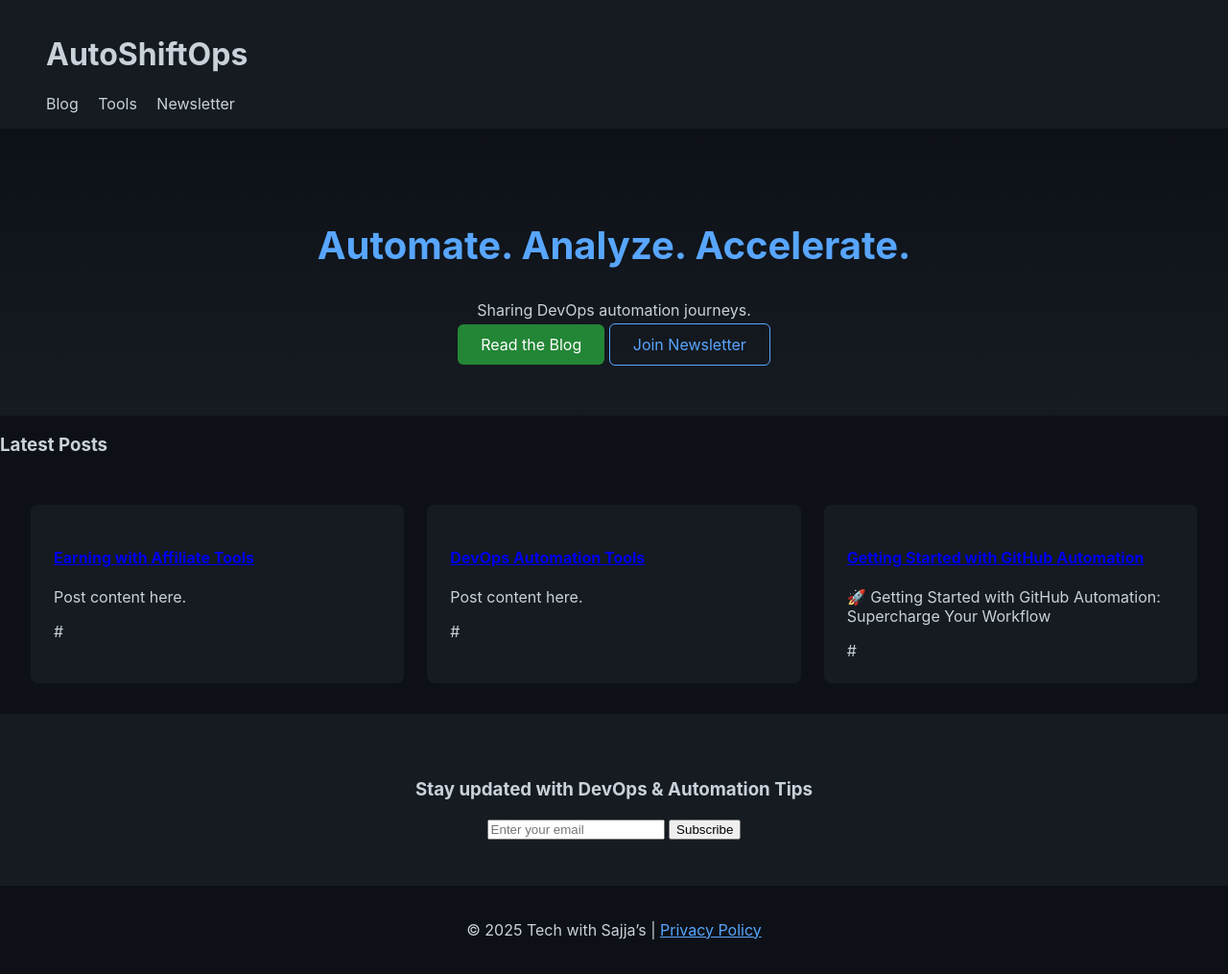
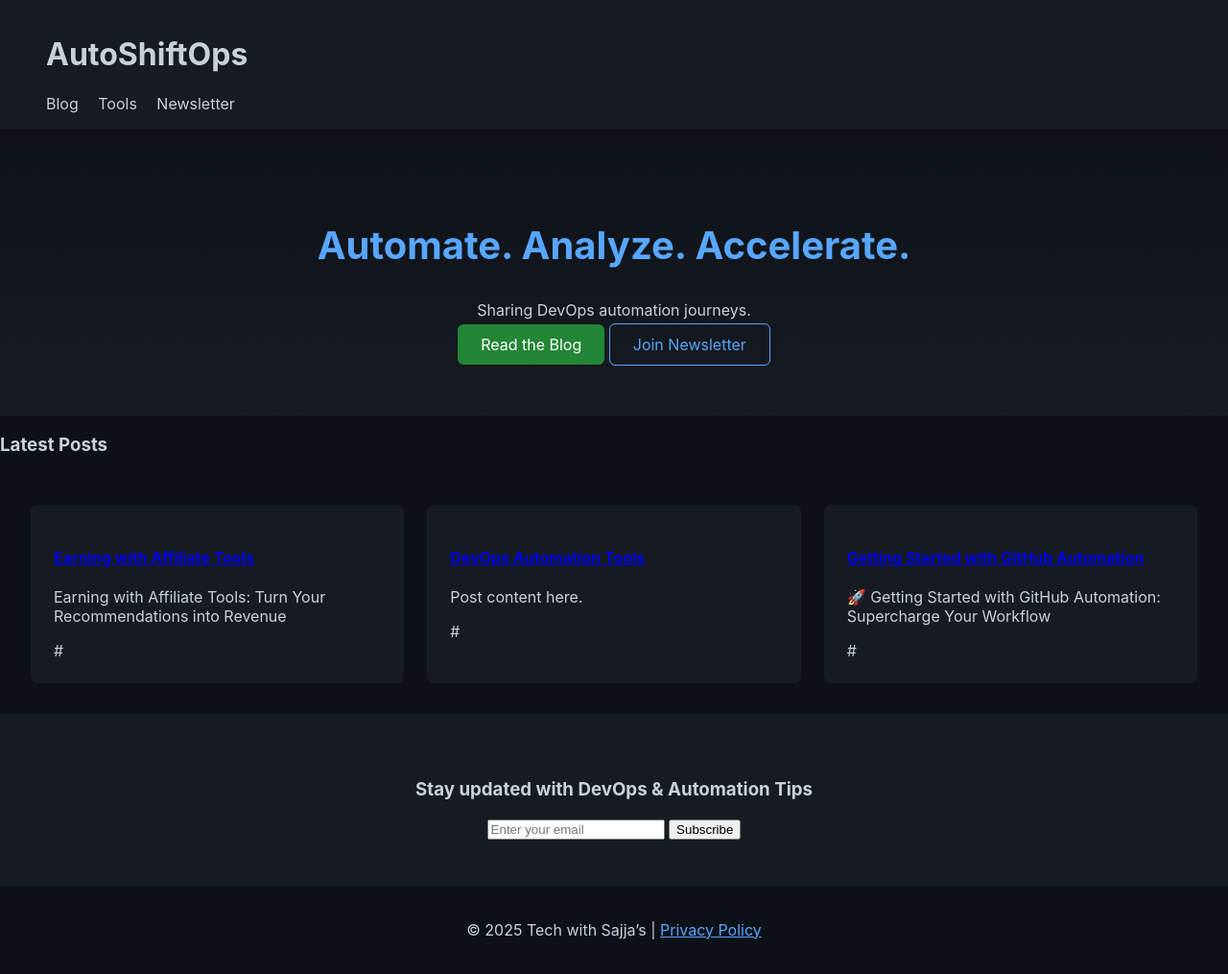
Before and after one commit to AutoShiftOps/autoshiftops.github.io, a Jekyll site: the page built from index.md, in a window 1280 px wide. Shown: the whole page at 96% size. Built offline with Jekyll 4.4.1, drawn with Linux system fonts in a browser that asks for light colours; some of the changed lines change nothing that is shown.

```diff
--- a/_posts/2025-10-22-earning-with-affiliate-tools.md
+++ b/_posts/2025-10-22-earning-with-affiliate-tools.md
@@ -2,4 +2,70 @@
 layout: post
 title: 'Earning with Affiliate Tools'
 ---
-Post content here.
+Earning with Affiliate Tools: Turn Your Recommendations into Revenue
+
+In the digital era, making money online has gone beyond just creating content or selling products. One of the most effective ways to earn passive income today is through affiliate marketing. But here’s the twist: instead of promoting random products, leveraging the right affiliate tools can significantly boost your income and simplify your journey.
+
+What is Affiliate Marketing?
+
+Affiliate marketing is a performance-based strategy where you earn a commission for promoting someone else’s product or service. Every time someone purchases through your unique referral link, you get a cut. Think of it as earning rewards for recommending products you genuinely love.
+
+Why Affiliate Tools Matter
+
+Promoting products manually can be overwhelming. That’s where affiliate tools come in—they help automate, optimize, and track your campaigns so you can focus on creating content and generating revenue.
+
+Here’s why they’re game-changers:
+
+Automation: Schedule posts, manage campaigns, and track clicks without spending hours manually.
+
+Analytics: Understand which products or links are performing best to maximize your earnings.
+
+Optimization: A/B test landing pages, emails, and calls-to-action to improve conversions.
+
+Integration: Many tools work with your website, email lists, and social media seamlessly.
+
+Top Affiliate Tools to Supercharge Your Earnings
+
+Here’s a list of tools that every affiliate marketer should consider:
+
+1. ThirstyAffiliates
+
+A WordPress plugin that helps you cloak, manage, and track affiliate links. It also offers detailed reporting so you can optimize campaigns effectively.
+
+2. ConvertKit
+
+If email marketing is your focus, ConvertKit allows you to build automated funnels and nurture your audience, increasing the likelihood of affiliate sales.
+
+3. Canva for Creatives
+
+Not a traditional affiliate tool, but crucial for creating eye-catching banners, infographics, and social media posts to promote products effectively.
+
+4. ShareASale & CJ Affiliate
+
+Popular affiliate networks that connect you with thousands of brands, giving you access to high-quality products with reliable payouts.
+
+5. Voluum or ClickMagick
+
+Advanced tracking platforms to monitor conversions, traffic sources, and ROI, helping you make data-driven decisions.
+
+How to Earn Effectively with Affiliate Tools
+
+Choose the Right Niche – Focus on a market you’re passionate about. Your authenticity will drive trust and clicks.
+
+Create Valuable Content – Blogs, tutorials, or social media posts that genuinely help your audience tend to convert better.
+
+Integrate Tools Strategically – Use automation and analytics to track performance and tweak campaigns.
+
+Test & Optimize – Don’t stick to one strategy. Test headlines, links, and formats to maximize earnings.
+
+Scale Your Efforts – Once a campaign works, replicate it across different platforms or audiences.
+
+The Power of Passive Income
+
+The beauty of affiliate marketing with the right tools is passive income. Once your campaigns are set, you can continue earning while focusing on new content, building your brand, or exploring new products.
+
+Final Thoughts
+
+Earning with affiliate tools is not a get-rich-quick scheme—it’s a smart, sustainable way to monetize your influence online. By combining quality content with the right tools, you can transform your recommendations into a steady stream of income.
+
+So, start exploring the tools that fit your style, pick products you genuinely believe in, and watch your affiliate earnings grow!
```
